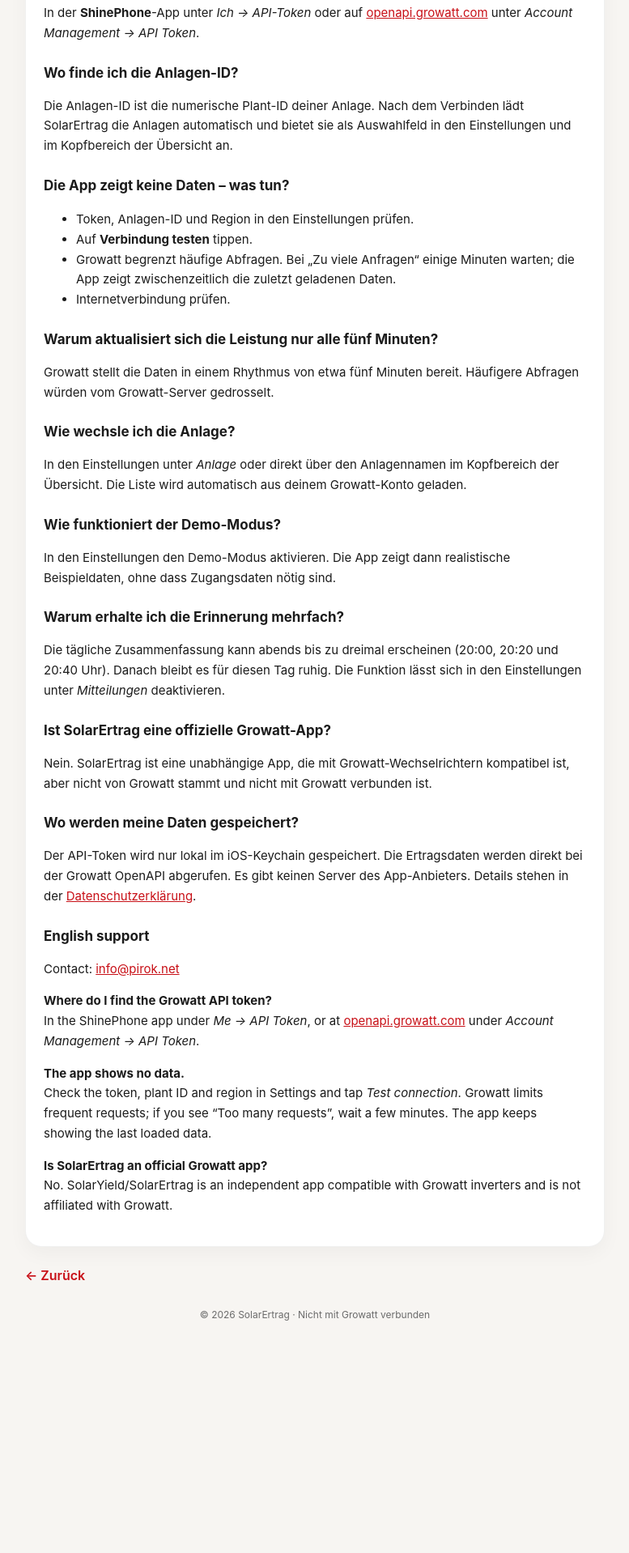
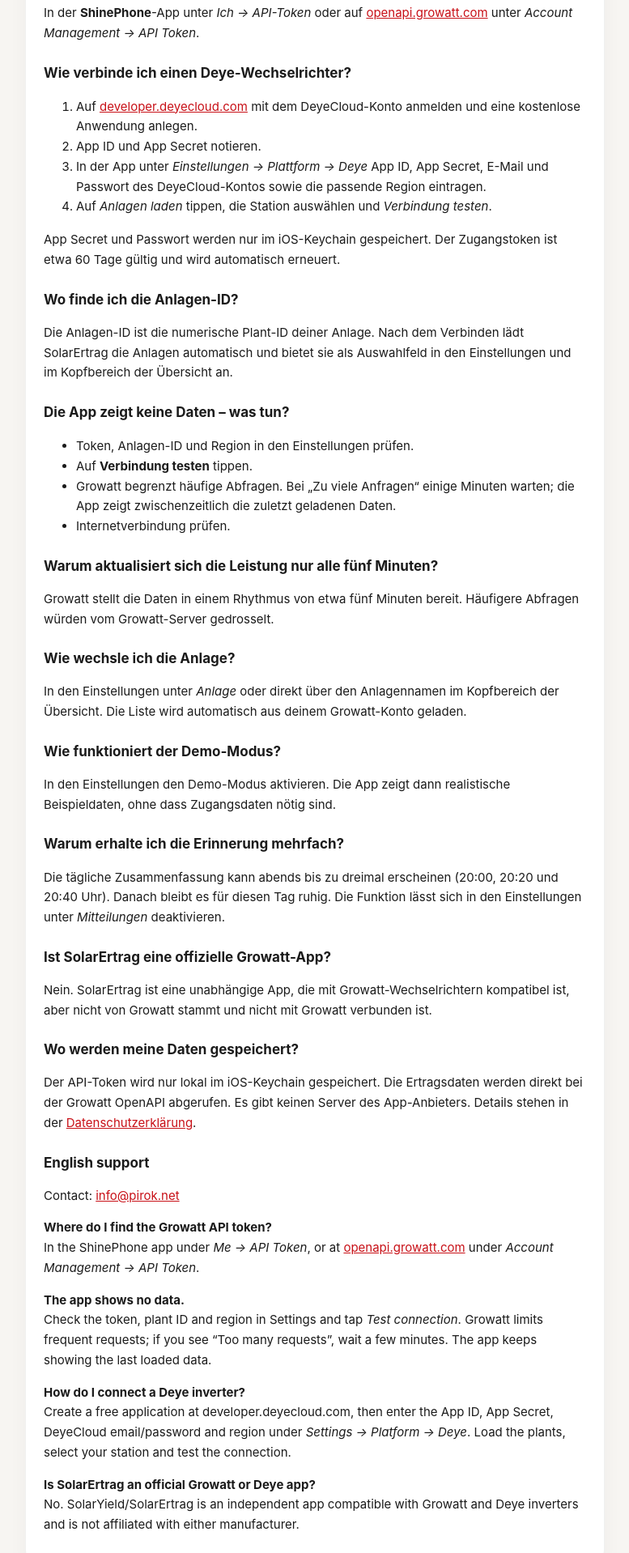
Before and after one commit to zladdi2018/solar-ertrag-support, a plain HTML site: page support.html in a window 1280 px wide. Shown: the part 280-2198 px from the top of the page at 81% size, without its empty margins (251-1028 px from the left). Before the commit the page ends 1974 px from the top, so only its background shows below. Drawn offline with Linux system fonts and the light colour scheme.

Commit message:
Add Deye Cloud privacy and support information

```diff
--- a/support.html
+++ b/support.html
@@ -40,6 +40,15 @@
     <h2>Woher bekomme ich den Growatt API-Token?</h2>
     <p>In der <strong>ShinePhone</strong>-App unter <em>Ich → API-Token</em> oder auf <a href="https://openapi.growatt.com">openapi.growatt.com</a> unter <em>Account Management → API Token</em>.</p>
 
+    <h2>Wie verbinde ich einen Deye-Wechselrichter?</h2>
+    <ol>
+      <li>Auf <a href="https://developer.deyecloud.com">developer.deyecloud.com</a> mit dem DeyeCloud-Konto anmelden und eine kostenlose Anwendung anlegen.</li>
+      <li>App ID und App Secret notieren.</li>
+      <li>In der App unter <em>Einstellungen → Plattform → Deye</em> App ID, App Secret, E-Mail und Passwort des DeyeCloud-Kontos sowie die passende Region eintragen.</li>
+      <li>Auf <em>Anlagen laden</em> tippen, die Station auswählen und <em>Verbindung testen</em>.</li>
+    </ol>
+    <p>App Secret und Passwort werden nur im iOS-Keychain gespeichert. Der Zugangstoken ist etwa 60 Tage gültig und wird automatisch erneuert.</p>
+
     <h2>Wo finde ich die Anlagen-ID?</h2>
     <p>Die Anlagen-ID ist die numerische Plant-ID deiner Anlage. Nach dem Verbinden lädt SolarErtrag die Anlagen automatisch und bietet sie als Auswahlfeld in den Einstellungen und im Kopfbereich der Übersicht an.</p>
 
@@ -75,8 +84,10 @@
     In the ShinePhone app under <em>Me → API Token</em>, or at <a href="https://openapi.growatt.com">openapi.growatt.com</a> under <em>Account Management → API Token</em>.</p>
     <p><strong>The app shows no data.</strong><br>
     Check the token, plant ID and region in Settings and tap <em>Test connection</em>. Growatt limits frequent requests; if you see “Too many requests”, wait a few minutes. The app keeps showing the last loaded data.</p>
-    <p><strong>Is SolarErtrag an official Growatt app?</strong><br>
-    No. SolarYield/SolarErtrag is an independent app compatible with Growatt inverters and is not affiliated with Growatt.</p>
+    <p><strong>How do I connect a Deye inverter?</strong><br>
+    Create a free application at developer.deyecloud.com, then enter the App ID, App Secret, DeyeCloud email/password and region under <em>Settings → Platform → Deye</em>. Load the plants, select your station and test the connection.</p>
+    <p><strong>Is SolarErtrag an official Growatt or Deye app?</strong><br>
+    No. SolarYield/SolarErtrag is an independent app compatible with Growatt and Deye inverters and is not affiliated with either manufacturer.</p>
   </div>
 
   <a class="back" href="index.html">← Zurück</a>
```
Also changed, not shown: privacy.html (+2 -1 lines).
